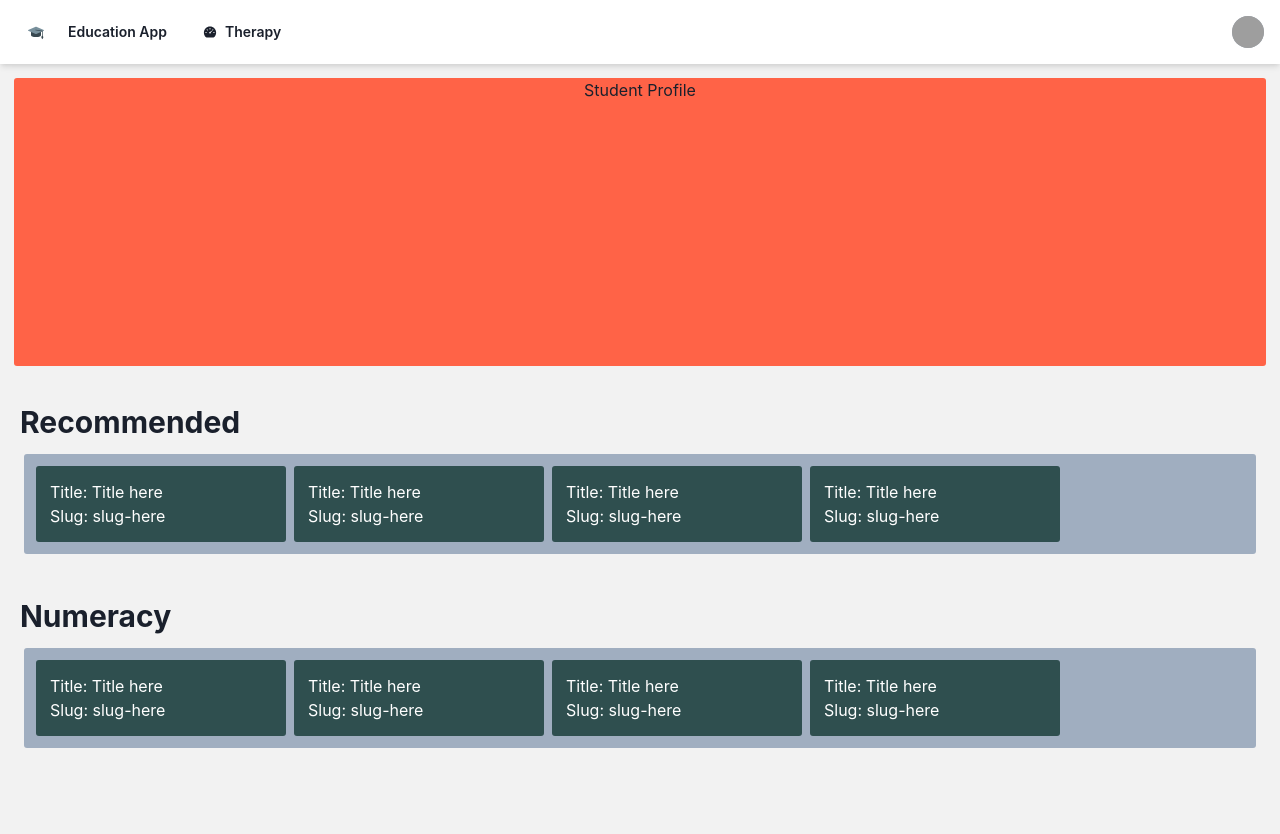
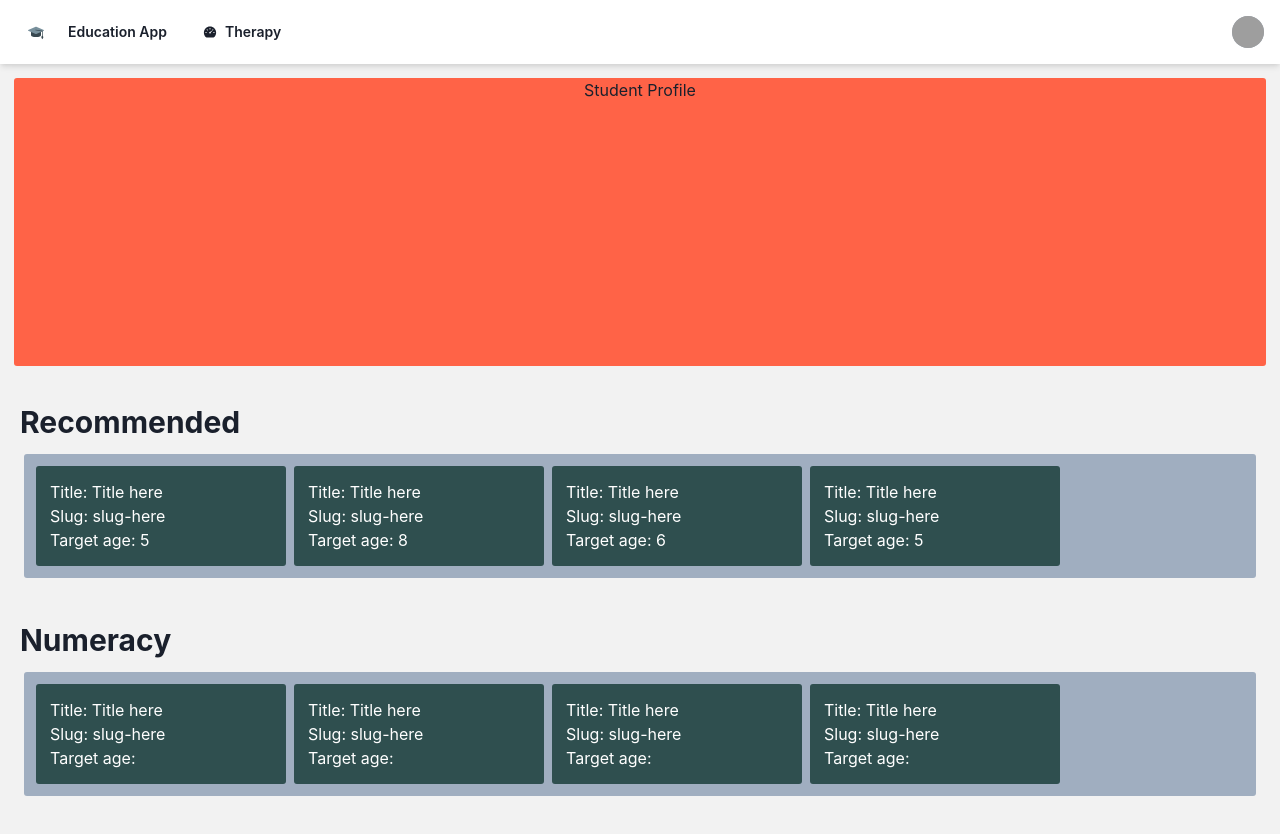
Before and after one commit to maxphillipsdev/unihack2022, a Next.js app in the folder frontend/: page / in a window 1280 px wide. Shown: the top 834 px of the page. Built offline with nearby package versions, Linux system fonts and the light colour scheme; grey boxes are pictures that could not be loaded.

Commit message:
Add student parameters sliders

```diff
--- a/frontend/components/LessonCard.tsx
+++ b/frontend/components/LessonCard.tsx
@@ -5,9 +5,10 @@ import React from "react";
 interface Props {
   title: string;
   slug: string;
+  targetAge: number;
 }
 
-const LessonCard: React.FC<Props> = ({ title, slug }) => {
+const LessonCard: React.FC<Props> = ({ title, slug, targetAge }) => {
   return (
     <Link href={`/lesson/${slug}`}>
       <Box
@@ -22,6 +23,7 @@ const LessonCard: React.FC<Props> = ({ title, slug }) => {
       >
         <Box>Title: {title}</Box>
         <Box>Slug: {slug}</Box>
+        <Box>Target age: {targetAge}</Box>
       </Box>
     </Link>
   );
--- /dev/null
+++ b/frontend/components/StudentParameters.tsx
@@ -0,0 +1,84 @@
+import {
+  Box,
+  Heading,
+  HStack,
+  Slider,
+  SliderFilledTrack,
+  SliderMark,
+  SliderThumb,
+  SliderTrack,
+} from "@chakra-ui/react";
+import React from "react";
+import { MdGraphicEq } from "react-icons/md";
+
+interface Props {}
+
+interface Parameter {
+  name: string;
+  value: number;
+}
+
+const parameters: Parameter[] = [
+  {
+    name: "Numeracy",
+    value: 0.7,
+  },
+  {
+    name: "Literacy",
+    value: 0.3,
+  },
+  {
+    name: "Emotional Recognition",
+    value: 0.2,
+  },
+  {
+    name: "Object Recognition",
+    value: 0.5,
+  },
+  {
+    name: "Memorisation",
+    value: 0.5,
+  },
+  {
+    name: "Body Language",
+    value: 0.3,
+  },
+  {
+    name: "Actions",
+    value: 0.2,
+  },
+];
+
+const StudentParameters: React.FC<Props> = () => {
+  return (
+    <Box>
+      {parameters.map((parameter) => (
+        <HStack>
+          <p
+            style={{ marginRight: "10px", textAlign: "right", width: "250px" }}
+          >
+            {parameter.name}{" "}
+          </p>
+          <Box style={{ width: "250px" }}>
+            <Slider
+              aria-label="slider-ex-4"
+              min={0}
+              max={1}
+              value={parameter.value}
+              isDisabled
+            >
+              <SliderTrack bg="red.100">
+                <SliderFilledTrack bg="blueviolet" />
+              </SliderTrack>
+              <SliderThumb boxSize={6}>
+                <Box color="blue" />
+              </SliderThumb>
+            </Slider>
+          </Box>
+        </HStack>
+      ))}
+    </Box>
+  );
+};
+
+export default StudentParameters;
--- a/frontend/components/TopNavBar.tsx
+++ b/frontend/components/TopNavBar.tsx
@@ -116,6 +116,9 @@ export default function Navbar() {
             display={mobileNav.isOpen ? "none" : "flex"}
             alignItems="center"
           >
+            {/* <Box style={{ fontSize: "75%", color: "darkslategray" }}>
+              Welcome Max
+            </Box> */}
             <Link href="/student-profile">
               <Avatar
                 style={{ cursor: "pointer" }}
--- a/frontend/pages/index.tsx
+++ b/frontend/pages/index.tsx
@@ -5,6 +5,7 @@ import Link from "next/link";
 import HeaderSection from "../components/HeaderSection";
 import LessonCard from "../components/LessonCard";
 import { Heading } from "@chakra-ui/react";
+import StudentParameters from "../components/StudentParameters";
 
 const Home: NextPage = () => {
   return (
@@ -41,10 +42,26 @@ const Home: NextPage = () => {
             borderRadius: "3px",
           }}
         >
-          <LessonCard title="Title here" slug="slug-here"></LessonCard>
-          <LessonCard title="Title here" slug="slug-here"></LessonCard>
-          <LessonCard title="Title here" slug="slug-here"></LessonCard>
-          <LessonCard title="Title here" slug="slug-here"></LessonCard>
+          <LessonCard
+            title="Title here"
+            slug="slug-here"
+            targetAge={5}
+          ></LessonCard>
+          <LessonCard
+            title="Title here"
+            slug="slug-here"
+            targetAge={8}
+          ></LessonCard>
+          <LessonCard
+            title="Title here"
+            slug="slug-here"
+            targetAge={6}
+          ></LessonCard>
+          <LessonCard
+            title="Title here"
+            slug="slug-here"
+            targetAge={5}
+          ></LessonCard>
         </HStack>
       </Box>
       <Box style={{ margin: "10px" }}>
```
